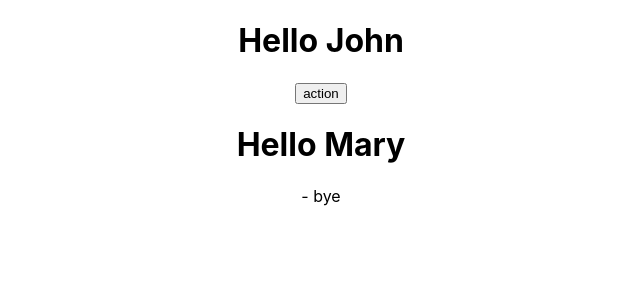
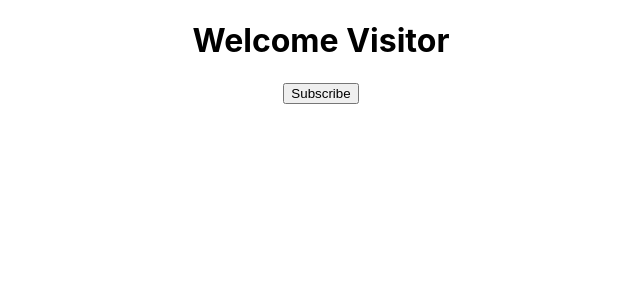
Before and after one commit to sysbender/react-demo, a React (Create React App) app: page / in a window 1280 px wide. Shown: the top 300 px of the page, without its empty margins (319-959 px from the left). Built offline with nearby package versions, Linux system fonts and the light colour scheme.

Commit message:
add useState to update UI

```diff
--- a/src/App.js
+++ b/src/App.js
@@ -1,15 +1,18 @@
 import "./App.css";
 import "./components/Greet";
 import { Greet } from "./components/Greet";
+import { Message } from "./components/Message";
 function App() {
   return (
     <div className="App">
-      <Greet name="John">
+      {/* <Greet name="John">
         <button>action</button>
       </Greet>
       <Greet name="Mary">
         <p> - bye</p>
-      </Greet>
+      </Greet> */}
+
+      <Message />
     </div>
   );
 }
--- /dev/null
+++ b/src/components/Message.js
@@ -0,0 +1,14 @@
+import { useState } from "react";
+
+export function Message() {
+    const [message,setMessage] = useState('Welcome Visitor')
+  return(
+
+  <div>
+    <h1>{message}</h1>
+    <button onClick={()=>{
+        setMessage('Thank you for subscribing!')
+    }}>Subscribe</button>
+  </div>
+  );
+}
```
Also changed, not shown: 1 other file (tests, documents, lock files or other folders).
